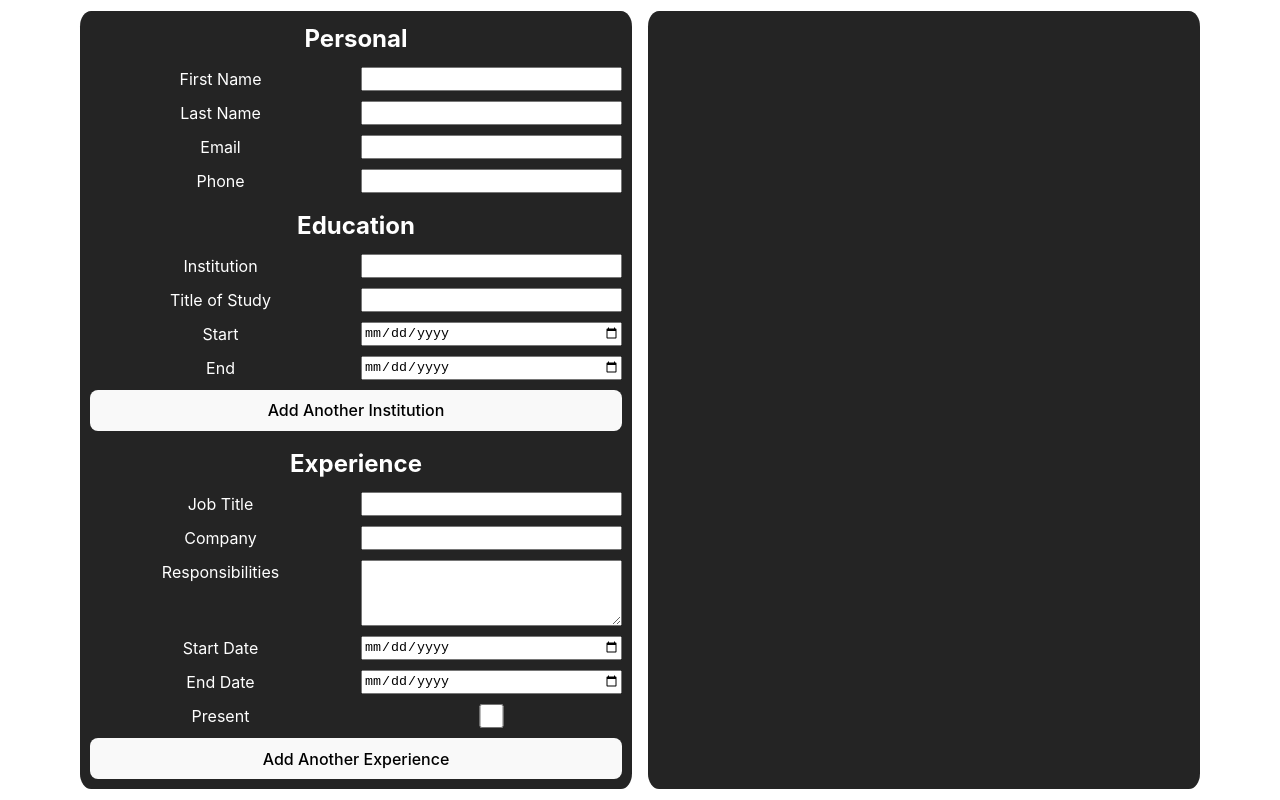
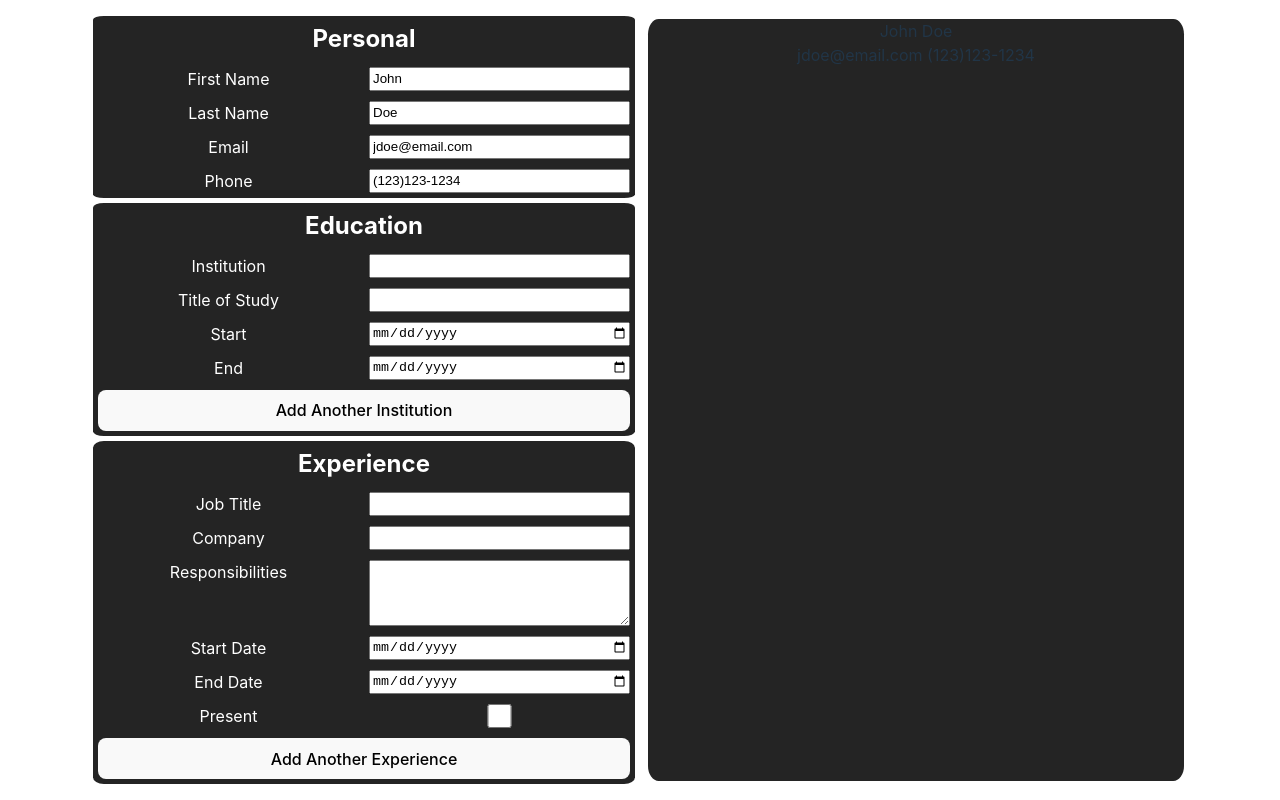
Before and after one commit to cabelstein12/CV-Application, a React (Vite) app: page / in a window 1280 px wide. Built offline with nearby package versions, Linux system fonts and the light colour scheme.

Commit message:
simplify overall layout and structure. rm -f input and output .jsx files

```diff
--- a/src/App.jsx
+++ b/src/App.jsx
@@ -1,47 +1,50 @@
+import { useState } from "react";
 import "./App.css";
-import Input from "./Input.jsx";
-import Output from "./Output.jsx";
-import { useState } from "react";
+import "./Card.css"
+
+import Education from "./Education.jsx";
+import Info from "./Info.jsx";
+import Experience from "./Experience.jsx";
 
 function App() {
-  const [personalInfo, setPersonalInfo] = useState({
-    firstName: "",
-    lastName: "",
-    email: "",
-    phone: "",
-  });
-  function updateFirstName(e) {
-    setPersonalInfo({
-      ...personalInfo,
-      firstName: e.target.value,
-    });
+  const [info, setInfo] = useState({first: "John", last: 'Doe', email: "jdoe@email.com", phone: "(123)123-1234"});
+
+  function handleChange(prop){
+    return function(e){
+      setInfo({
+        ...info,
+        [prop]: e.target.value
+      })
+    }
   }
-  function updateLastName(e) {
-    setPersonalInfo({
-      ...personalInfo,
-      lastName: e.target.value,
-    });
-  }
-  function updateEmail(e) {
-    setPersonalInfo({
-      ...personalInfo,
-      email: e.target.value,
-    });
-  }
-  function updatePhone(e) {
-    setPersonalInfo({ ...personalInfo, phone: e.target.value });
-  }
+
+  const handleChangeFirstName = handleChange('first');
+  const handleChangeLastName = handleChange('last');
+  const handleChangeEmail = handleChange('email');
+  const handleChangePhone = handleChange('phone');
+
   return (
-    <>
-      <Input
-        changeFirstName={updateFirstName}
-        changeLastName={updateLastName}
-        changeEmail={updateEmail}
-        changePhone={updatePhone}
-        personalInfo={personalInfo}
-      />
-      <Output personalInfo={personalInfo} />
-    </>
+  <>
+      <div className="input">
+        <Info
+          info = {info}
+          onChangeFirstName={handleChangeFirstName}
+          onChangeLastName={handleChangeLastName}
+          onChangeEmail={handleChangeEmail}
+          onChangePhone={handleChangePhone}
+        />
+        <Education />
+        <Experience />
+      </div>
+    <div  className="output content">
+      <div className="personalInfo">
+        <span>{info.first} {info.last}</span><br></br>
+        <span>{info.email} {info.phone}</span>
+
+      </div>
+    </div>
+
+  </>
   );
 }
 
--- a/src/Education.jsx
+++ b/src/Education.jsx
@@ -1,12 +1,11 @@
 import "./Form.css";
-import { useState } from "react";
 
 export default function Education() {
   return (
     <>
       <form
         id="edu-form-section"
-        className="form-section"
+        className="form-section content"
         onSubmit={(e) => {
           e.preventDefault();
         }}
--- a/src/Experience.jsx
+++ b/src/Experience.jsx
@@ -1,11 +1,12 @@
 import "./Form.css";
+import "./Card.css"
 
 export default function Experience() {
   return (
     <>
       <form
         id="exp-form-section"
-        className="form-section"
+        className="form-section content"
         onSubmit={(e) => {
           e.preventDefault();
         }}
--- a/src/Info.jsx
+++ b/src/Info.jsx
@@ -1,38 +1,47 @@
 import "./Form.css";
 
+
 export default function Info({
-  personalInfo,
-  changeFirstName,
-  changeLastName,
-  changeEmail,
-  changePhone,
+  info, onChangeFirstName, onChangeLastName, onChangeEmail, onChangePhone
 }) {
+
   return (
     <>
-      <form className="form-section" id="info-form-section">
+      <form className="form-section content" id="info-form-section">
         <h2>Personal</h2>
 
         <label htmlFor="first-name"> First Name </label>
         <input
           type="text"
           id="first-name"
-          value={personalInfo.firstName}
-          onChange={changeFirstName}
+          value={info.first}
+          onChange={onChangeFirstName}
+
         />
 
         <label htmlFor="last-name"> Last Name </label>
         <input
           type="text"
           id="last-name"
-          value={personalInfo.lastName}
-          onChange={changeLastName}
+          value={info.last}
+          onChange={onChangeLastName}
+
         />
 
         <label htmlFor="email"> Email </label>
-        <input type="email" value={personalInfo.email} onChange={changeEmail} />
+        <input
+          type="email"
+          value={info.email}
+          onChange={onChangeEmail}
+        />
+
 
         <label htmlFor="phone"> Phone </label>
-        <input type="tel" value={personalInfo.phone} onChange={changePhone} />
+        <input
+          type="tel"
+          value={info.phone}
+          onChange={onChangePhone}
+        />
 
         {/* <button>Add Information</button> */}
       </form>
--- a/src/Input.jsx
+++ /dev/null
@@ -1,26 +0,0 @@
-import "./Card.css";
-import Info from "./Info.jsx";
-import Education from "./Education.jsx";
-import Experience from "./Experience.jsx";
-
-export default function Input({
-  changeFirstName,
-  changeLastName,
-  changeEmail,
-  changePhone,
-  personalInfo,
-}) {
-  return (
-    <div className="content">
-      <Info
-        changeFirstName={changeFirstName}
-        changeLastName={changeLastName}
-        changeEmail={changeEmail}
-        changePhone={changePhone}
-        personalInfo={personalInfo}
-      />
-      <Education />
-      <Experience />
-    </div>
-  );
-}
--- a/src/Output.css
+++ /dev/null
@@ -1,3 +0,0 @@
-.personal-info {
-  color: aliceblue;
-}
--- a/src/Output.jsx
+++ /dev/null
@@ -1,13 +0,0 @@
-import "./Card.css";
-import "./Output.css";
-
-export default function Output({ personalInfo }) {
-  return (
-    <div className="content">
-      <div className="personal-info">
-        {personalInfo.firstName} {personalInfo.lastName} {personalInfo.email}{" "}
-        {personalInfo.phone}
-      </div>
-    </div>
-  );
-}
```
